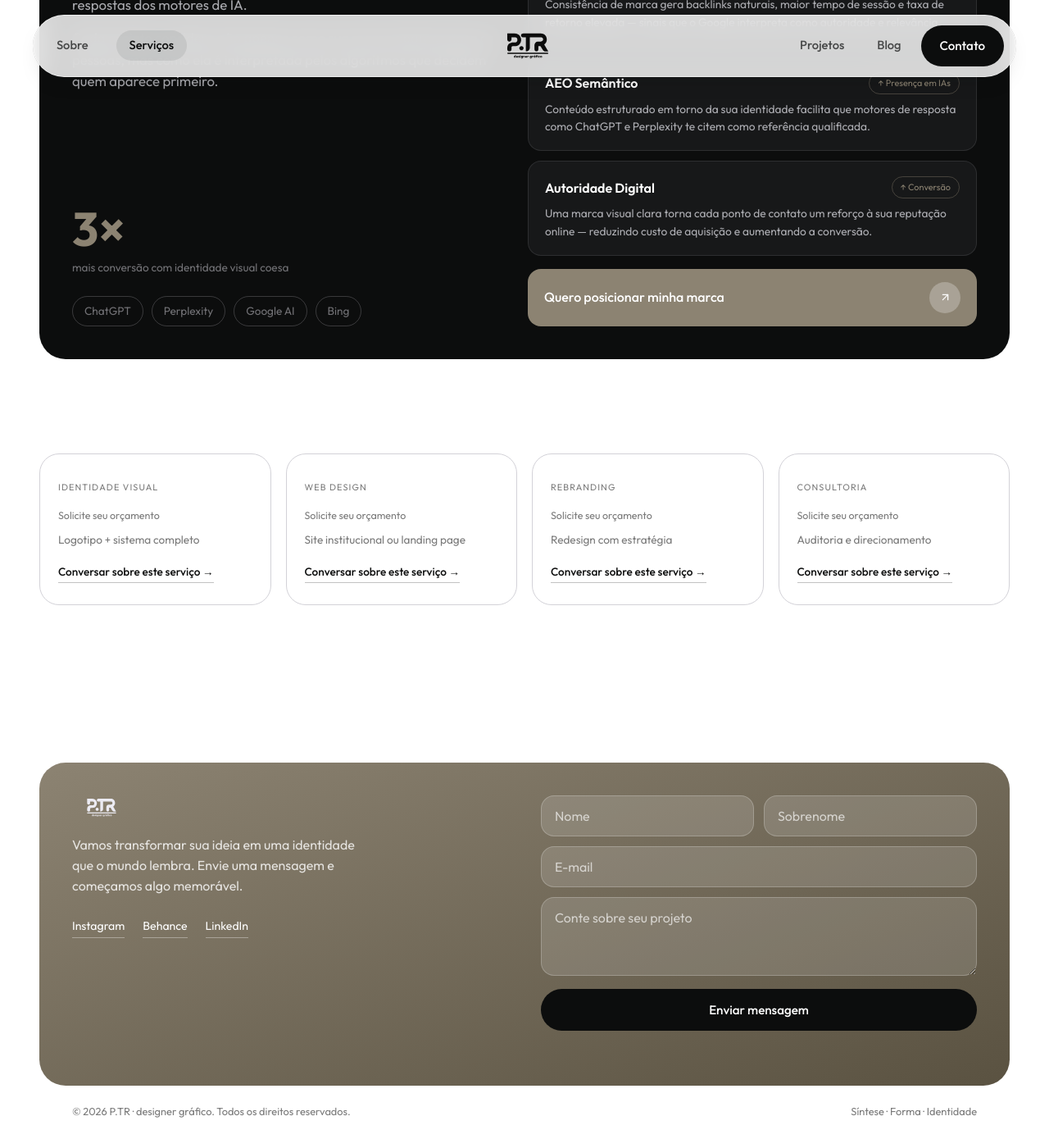
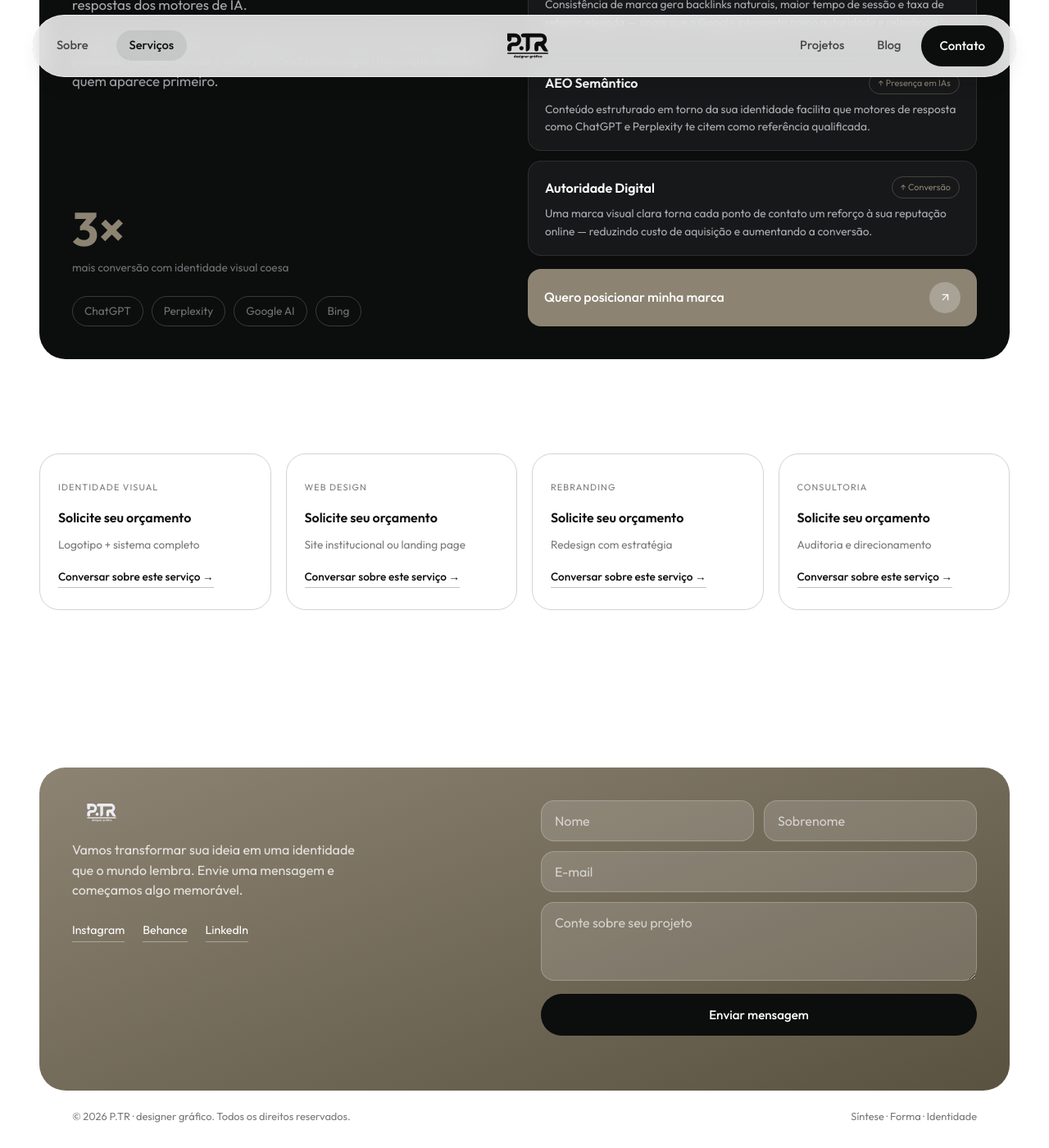
Before and after one commit to PedroHTrag/ptr-site, a Jekyll site: the page servicos.html, which Jekyll copies as it is, in a window 1280 px wide and 1400 px high, scrolled down 2010 px. Shown: the whole window at 82% size. Built offline with Jekyll 4.4.1, drawn with Linux system fonts in a browser that asks for light colours.

Commit message:
Polish service quote card labels
Co-authored-by: Copilot <223556219+Copilot@users.noreply.github.com>

```diff
--- a/css/style.css
+++ b/css/style.css
@@ -612,7 +612,7 @@ a.icon-btn:hover, button.icon-btn:hover{ background: var(--black); color: var(--
 .quote-card .cat{
   font-size:.68rem; letter-spacing:.1em; text-transform:uppercase; color: var(--ink-55);
 }
-.quote-card .quote-label{ font-size:.78rem; color: var(--ink-55); margin-top:14px; }
+.quote-card .quote-label{ font-size:1rem; font-weight:600; margin-top:14px; }
 
 .quote-card .desc{ font-size:.85rem; color: var(--ink-55); margin-top:10px; }
 .quote-card .text-link{ margin-top:18px; font-size:.85rem; }
```
